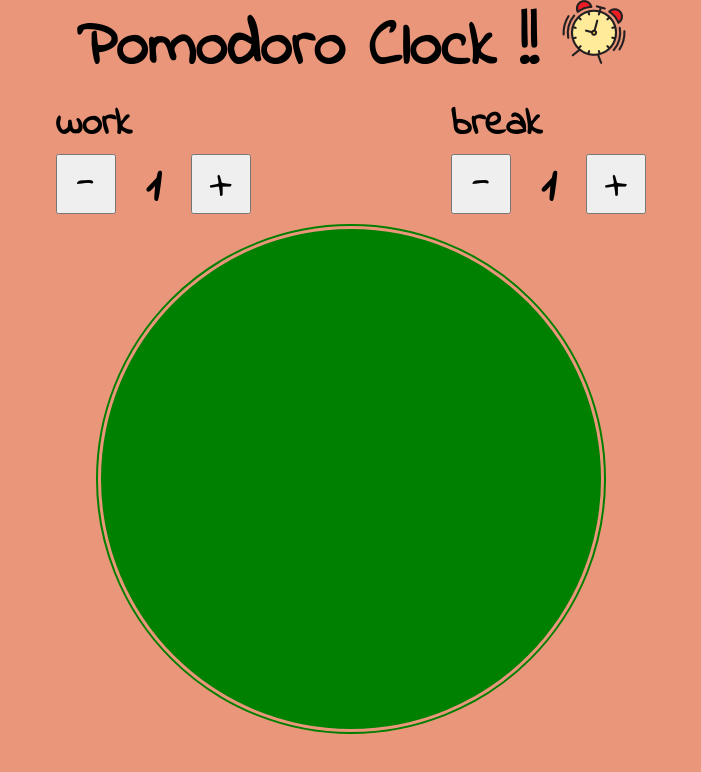
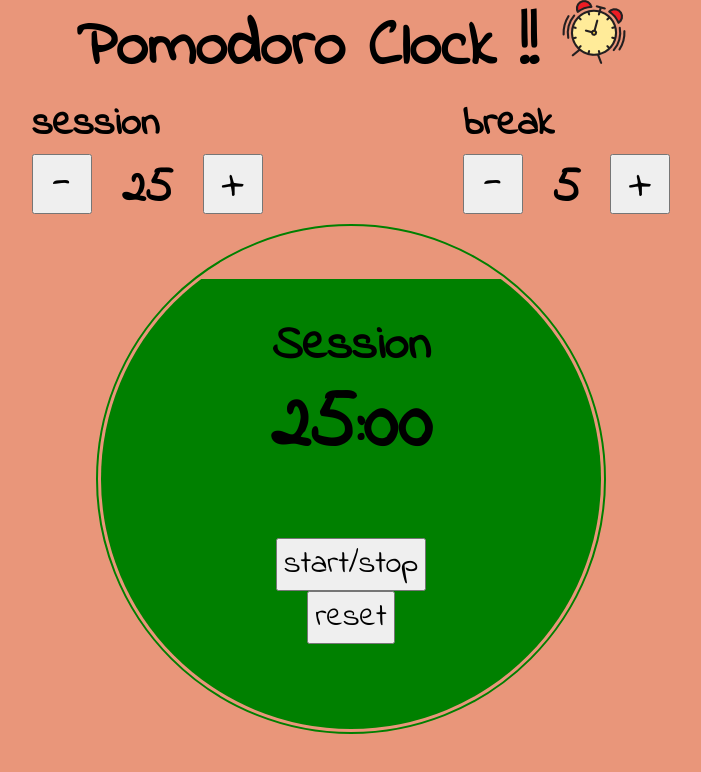
Before and after one commit to ky213/pomodoroclock, a React (Create React App) app: page / in a window 1280 px wide. Shown: the top 772 px of the page, without its empty margins (289-990 px from the left). Built offline with nearby package versions, Linux system fonts and the light colour scheme; a web font is replaced by a local one.

Commit message:
begin new version

```diff
--- a/public/App.css
+++ b/public/App.css
@@ -32,7 +32,6 @@ body{
 
 .control-block{
   margin: 0 100px;
-  color:
 }
 
 .control-block .title{
@@ -64,22 +63,44 @@ body{
   padding: 3px;
   border: 2px solid green;
   border-radius: 50%;
+  cursor: pointer;
 }
 
 #background{
+  display: flex;
+  flex-direction: column;
+  justify-content: center;
+  align-items: center;
   position: relative;
   width:500px;
   height: 500px;
-  margin: auto;
   border-radius: 50%;
   overflow: hidden;
 }
 
-#background div{
+#timer-cover{
   position:absolute;
-  top:0%;
+  top:10%;
   height:100%;
   width:100%;
   background:green;
-  padding-top: 50%;
+  z-index: 0;
+  text-align: center;
 }
+
+#timer-label {
+  position: absolute;
+  top:10%;
+  z-index: 1;
+  font-size: 3rem;
+}
+
+#time-left{
+  font-size: 5rem;
+  z-index: 1;
+}
+
+#background button{
+  font-size: 2em;
+  z-index: 1
+}
--- a/public/index.html
+++ b/public/index.html
@@ -21,6 +21,7 @@
     <img src="img/002-alarm-clock-1.png" alt="alarm clock" /> </h1>
 
   <div id="root"></div>
+  <script src="https://gitcdn.link/cdn/freeCodeCamp/testable-projects-fcc/fc3577e23f60f6527fee11a4c3bc9f4bcc4c148c/build/bundle.js"></script>
 </body>
 
 </html>
--- a/src/App.js
+++ b/src/App.js
@@ -6,13 +6,13 @@ class App extends Component {
   constructor() {
     super();
     this.state = {
-      work: {
-        run: false,
-        time: 1
+      session: {
+        run: true,
+        time: 25
       },
       break: {
         run: false,
-        time: 1
+        time: 5
       }
     }
   }
@@ -34,13 +34,23 @@ class App extends Component {
     })
   }
 
+  start() {
+    const { session: { time: workTime } } = this.state
+    const { break: { time: breakTime } } = this.state
+
+    alert('Start!!')
+  }
+
+  reset(){
+    alert('Reset!!!')
+  }
   render() {
     return (
       <div className="App">
         <div className="controls">
           <Control
-            name={'work'}
-            state={this.state.work.time}
+            name={'session'}
+            state={this.state.session.time}
             increment={(name) => this.increment(name)}
             decrement={(name) => this.decrement(name)}
           />
@@ -51,7 +61,11 @@ class App extends Component {
             decrement={(name) => this.decrement(name)}
           />
         </div>
-        <Timer />
+        <Timer
+        data ={this.state}
+        start={() => this.start()}
+        reset={()=>this.reset()}
+        />
       </div>
     );
   }
--- a/src/components/control.js
+++ b/src/components/control.js
@@ -3,14 +3,16 @@ import React from 'react'
 export default ({ name, state, increment, decrement }) => {
     return (
         <div className='control-block'>
-            <h3 className='title'>{name}</h3>
+            <h3 id={name + '-label'} className='title'>{name}</h3>
             <div className='actions'>
                 <button
-                onClick={() => decrement(name)}
+                    id={name + '-decrement'}
+                    onClick={() => decrement(name)}
                 >-</button>
-                <h1>{state}</h1>
+                <h1 id={name+'-length'}>{state}</h1>
                 <button
-                onClick={() => increment(name)}
+                    id={name + '-increment'}
+                    onClick={() => increment(name)}
                 >+</button>
             </div>
         </div>
--- a/src/components/timer.js
+++ b/src/components/timer.js
@@ -1,10 +1,14 @@
 import React from 'react'
 
-export default () => {
+export default ({ data: { session: { run: work } }, start,reset }) => {
   return (
-    <div id='timer'>
+    <div onClick={start} id='timer'>
       <div id="background">
-        <div></div>
+        <h1 id='timer-label'>{work ? 'Session' : 'Break'}</h1>
+        <h1 id='time-left'>{'25:00'}</h1>
+        <button id='start_stop' onClick={start}>start/stop</button>
+        <button id='reset' onClick={reset}>reset</button>
+        <div id="timer-cover"></div>
       </div>
     </div>
   )
```
